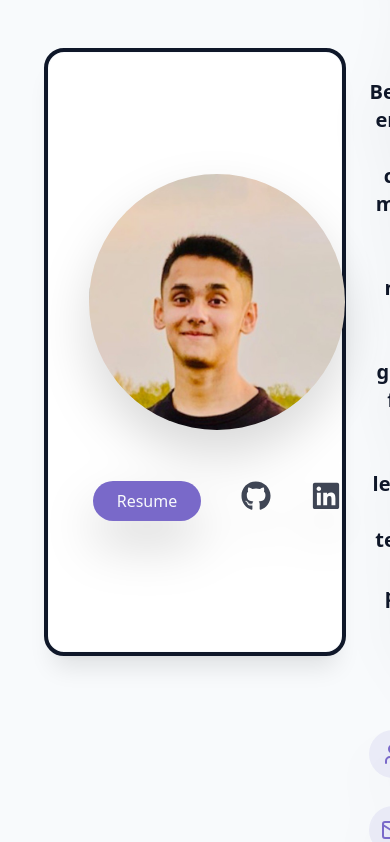
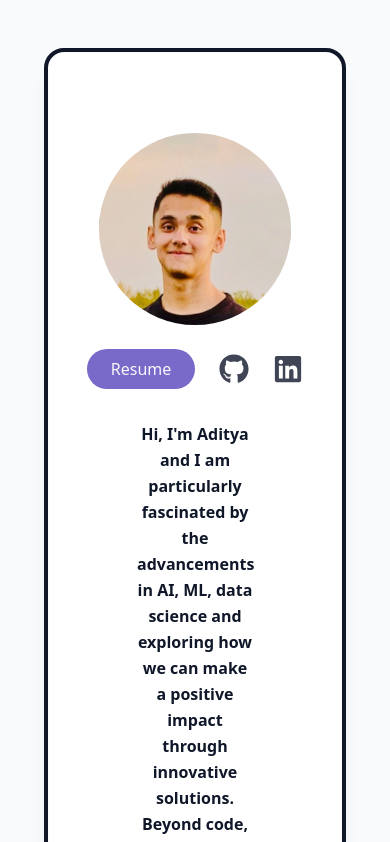
Before and after one commit to ADI-0519/PortfolioWebsite, a React (Vite) app in the folder PortfolioWebsite/: page / in a window 390 px wide. Shown: the part 1120-1962 px from the top of the page. Built offline with nearby package versions, Linux system fonts and the light colour scheme.

Commit message:
Changes for mobile

```diff
--- a/PortfolioWebsite/src/Components/AboutMe.tsx
+++ b/PortfolioWebsite/src/Components/AboutMe.tsx
@@ -15,7 +15,7 @@ function AboutMe() {
                 About <span className="text-primary">Me</span>
       </h2>
 
-      <div className="flex container flex-wrap justify-center gap-5 mb-12 w-fit bg-secondary/90 rounded-full mx-auto">
+      <div className="flex container flex-wrap justify-center gap-5 mb-12 w-fit bg-secondary/90 rounded-full mx-auto ">
         {categories.map((item,key) => (
 
             <button key={key} onClick={() => setSection(item)} className= {`px-5 py-2 rounded-full transition-all duration-300 cursor-pointer capitalize ${activeSection === item ? "bg-primary text-primary-foreground shadow-xl" : "bg-secondary/70 text-foreground hover:bd-secondary"}`}>
@@ -24,7 +24,7 @@ function AboutMe() {
         ))}
       </div>
 
-      <div className="container h-150 rounded-2xl">
+      <div className="container rounded-2xl">
 
         {activeSection === "Personal Info" && < PersonalInfo />}
         {activeSection === "Qualifications" && <Qualifications/>}
--- a/PortfolioWebsite/src/Components/Experience.tsx
+++ b/PortfolioWebsite/src/Components/Experience.tsx
@@ -34,7 +34,7 @@ function Experience() {
 
       <div className="relative container mx-auto">
 
-        <div className="absolute left-1/2 transform -translate-x-1 bg-primary h-full w-1" />
+        <div className="hidden md:block absolute left-1/2 transform -translate-x-1/2 bg-primary h-full w-1" />
 
         <div className="space-y-20">
           {timelineElements.map((exp, idx) => {
@@ -42,13 +42,13 @@ function Experience() {
 
             return (
 
-              <div key={exp.id} className={`relative flex flex-col md:flex-row items-center  ${isLeft ? "md:justify-start" : "md:justify-end"}`}>
+              <div key={exp.id} className={`relative flex flex-col md:flex-row items-center justify-center text-center ${isLeft ? "md:justify-start" : "md:justify-end"}`}>
 
-                <div className={`z-10 bg-primary text-white rounded-full p-3 shadow-md absolute left-1/2 transform -translate-x-1/2`}>
+                <div className="z-10 bg-primary text-white rounded-full p-3 shadow-md md:absolute md:left-1/2 md:transform md:-translate-x-1/2">
                   <Briefcase className="w-5 h-5" />
                 </div>
 
-                <div className={`border card-hover gradient-border rounded-2xl shadow-lg p-6 mt-6 outline-4 md:mt-0 md:w-[40%] opacity-0 animate-fade-in-delay-1 ${isLeft ? "md:ml-0" : "md:mr-0"}`}>
+                <div className={`w-full md:w-[40%] border card-hover gradient-border rounded-2xl shadow-lg p-6 mt-6 md:mt-0 opacity-0 animate-fade-in-delay-1 outline-4`}>
 
                   <p className="text-sm text-muted-foreground">{exp.date}</p>
                   <h3 className="text-xl font-semibold text-foreground">{exp.title}</h3>
--- a/PortfolioWebsite/src/Components/Navbar.tsx
+++ b/PortfolioWebsite/src/Components/Navbar.tsx
@@ -9,6 +9,7 @@ function Navbar() {
 
 
     const [isScrolled, setScroll] = useState(false);
+    const [isMenuOpen, setMenuOpen] = useState(false);
 
     useEffect(() => {
         const handleScroll = () => {
@@ -45,6 +46,24 @@ function Navbar() {
             </div>
 
 
+            {/* mobile nav */}
+
+            {/* <div className={`"fixed inset-0 bg-background/95 backdrop-blur-md z-40 flex flex-col items-center justify-center transition-all duration-300 md:hidden" ${isMenuOpen ? "opacity-100 pointer-events-auto" : "opacity-0 pointer-events-none"}`}>
+                <div className="flex flex-col text-xl ">
+
+                    <Button href={"#home"} text={"Home"}/>
+
+                    <Button href={"#about"} text={"About"}/>
+
+                    <Button href={"#experience"} text={"Experience"}/>
+
+                    <Button href={"#projects"} text={"Projects"}/>
+
+                    <Button href={"#contact"} text={"Contact"}/>
+
+                </div>
+            </div> */}
+
 
 
 
--- a/PortfolioWebsite/src/Components/PersonalInfo.tsx
+++ b/PortfolioWebsite/src/Components/PersonalInfo.tsx
@@ -11,34 +11,34 @@ interface infoItemProps{
 
 function PersonalInfo() {
   return (
-    <div className="container card-hover gradient-border bg-blend-overlay rounded-2xl shadow-xl h-150 p-10 outline-4 opacity-0 animate-fade-in-delay-1">
-      <div className="grid grid-rows-1 h-full grid-cols-[1fr_2fr]">
+    <div className="container card-hover gradient-border bg-blend-overlay rounded-2xl shadow-xl p-20 outline-4 opacity-0 animate-fade-in-delay-1 flex overflow-wrap">
+      <div className="grid grid-cols-1 md:grid-cols-[1fr_2fr] gap-8 md:items-center">
 
 
-        <div className="w-full items-center justify-center flex flex-col gap-15 drop-shadow-2xl">
-          <div className="w-64 h-64 rounded-full overflow-hidden">
-            <img src={image} alt="Aditya" />
+        <div className="flex flex-col items-center justify-center gap-6">
+          <div className="w-48 h-48 md:w-64 md:h-64 rounded-full overflow-hidden">
+            <img src={image} alt="Aditya" className="object-cover w-full h-full" />
           </div>
 
-          <div className="flex flex-row gap-10 text-foreground/80 transition-colors duration-100 animate-bounce ">
 
-              <div className="cosmic-button"><a href="/CV_Aditya_Ranjan.pdf" target="_blank" rel="noopener noreferrer">Resume</a></div>
-              <div className="hover:text-primary cursor-pointer"><a href="https://www.github.com/ADI-0519" target="_blank" rel="noopener noreferrer"><FaGithub size={30}/></a></div>
-              <div className="hover:text-primary cursor-pointer"><a href="https://www.linkedin.com/in/aditya-ranjan19" target="_blank" rel="noopener noreferrer"><FaLinkedin size={30}/></a></div>
-
+          <div className="flex gap-6 items-center text-foreground/80 transition-colors duration-100">
+            <a href="/CV_Aditya_Ranjan.pdf" target="_blank" rel="noopener noreferrer" className="cosmic-button">Resume</a>
+            <a href="https://www.github.com/ADI-0519" target="_blank" rel="noopener noreferrer" className="hover:text-primary">
+              <FaGithub size={30} />
+            </a>
+            <a href="https://www.linkedin.com/in/aditya-ranjan19" target="_blank" rel="noopener noreferrer" className="hover:text-primary">
+              <FaLinkedin size={30} />
+            </a>
           </div>
-
         </div>
 
 
-        <div className="w-full flex flex-col justify-center drop-shadow-2xl gap-5 px-6">
+        <div className="flex flex-col justify-center gap-6 px-2 md:px-6">
+          <p className="text-base md:text-xl font-semibold text-muted-foreground text-center md:text-left leading-relaxed">
+            Hi, I'm Aditya and I am particularly fascinated by the advancements in AI, ML, data science and exploring how we can make a positive impact through innovative solutions. Beyond code, I enjoy playing the guitar, challenging my friends to a game of chess, and nurturing a small vegetable garden in my free time. I am always open to learning, be it new technologies, creative pursuits, or everyday skills.
+          </p>
 
-
-          <div className="text-xl font-semibold text-muted-foreground text-center">
-            Hi, I'm Aditya and I am particularly fascinated by the advancements in AI, ML, data science and exploring how we can make a positive impact through innovative solutions. Beyond code, I enjoy playing the guitar, challenging my friends to a game of chess, and nurturing a small vegetable garden in my free time. I am always open to learning, be it new technologies, creative pursuits, or everyday skills.
-          </div>
-
-          <div className="grid grid-cols-2 gap-5 mt-10">
+          <div className="grid grid-cols-1 sm:grid-cols-2 gap-4 mt-4">
             <InfoItem icon={<User className="h-6 w-6 text-primary" />} text="Aditya Ranjan" />
             <InfoItem icon={<Phone className="h-6 w-6 text-primary" />} text="07308466396" />
             <InfoItem icon={<Mail className="h-6 w-6 text-primary" />} text="adiranjan2019@gmail.com" />
@@ -58,7 +58,7 @@ function InfoItem({ icon, text }: infoItemProps) {
       <div className="p-3 rounded-full bg-primary/10 w-fit">
         {icon}
       </div>
-      <span className="text-foreground text-glow text-xl text-left">{text}</span>
+      <span className="text-foreground text-glow text-xl text-left md:text-xl sm:text-sm text-wrap">{text}</span>
     </div>
   );
 }
--- a/PortfolioWebsite/src/Components/Qualifications.tsx
+++ b/PortfolioWebsite/src/Components/Qualifications.tsx
@@ -34,7 +34,7 @@ function Qualifications() {
   ];
 
   return (
-    <div className="container card-hover gradient-border bg-blend-overlay rounded-2xl shadow-xl h-150 p-10 outline-4 opacity-0 animate-fade-in-delay-1">
+    <div className="container card-hover gradient-border bg-blend-overlay rounded-2xl shadow-xl p-20 outline-4 opacity-0 animate-fade-in-delay-1">
 
     <div className="grid grid-cols-1 md:grid-cols-2 gap-10 mt-10 container max-w-5xl opacity-0 animate-fade-in-delay-1">
 
```
Also changed, not shown: PortfolioWebsite/src/Components/Projects.tsx (+12 -22 lines).
